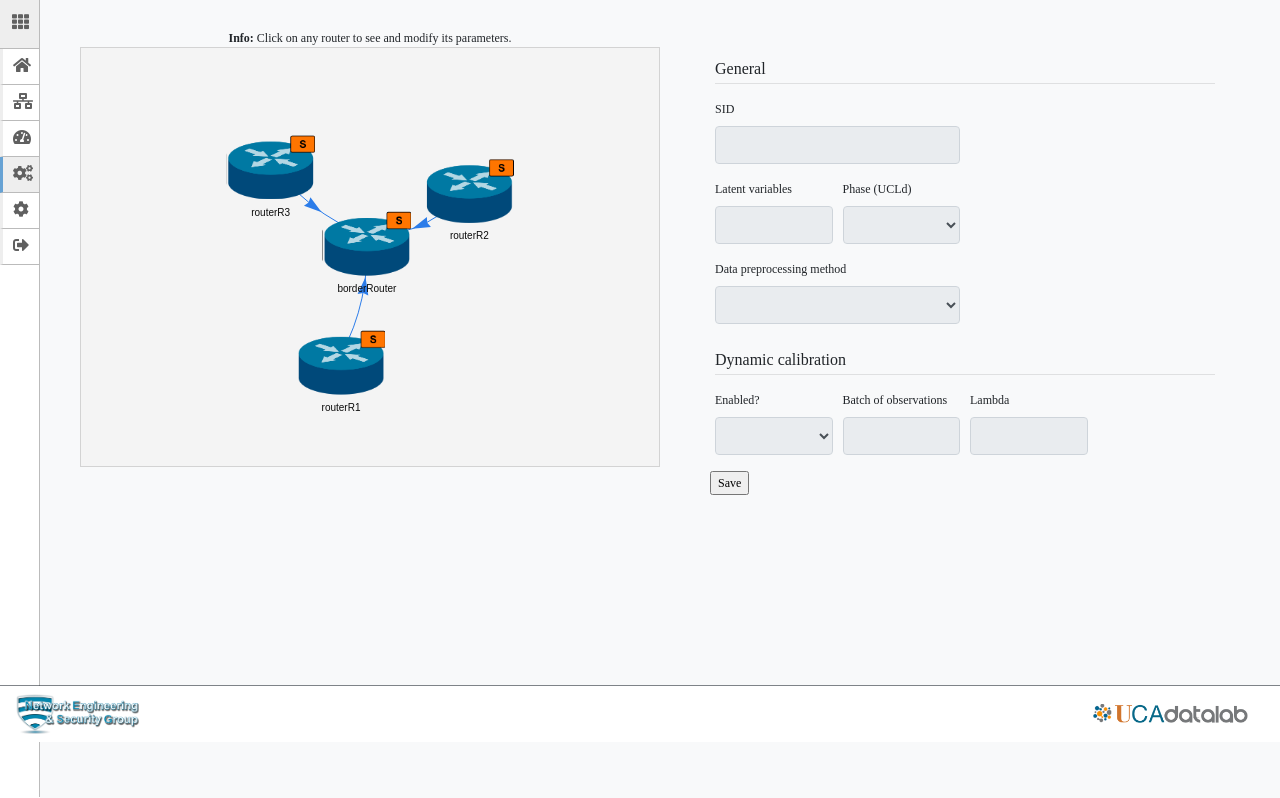
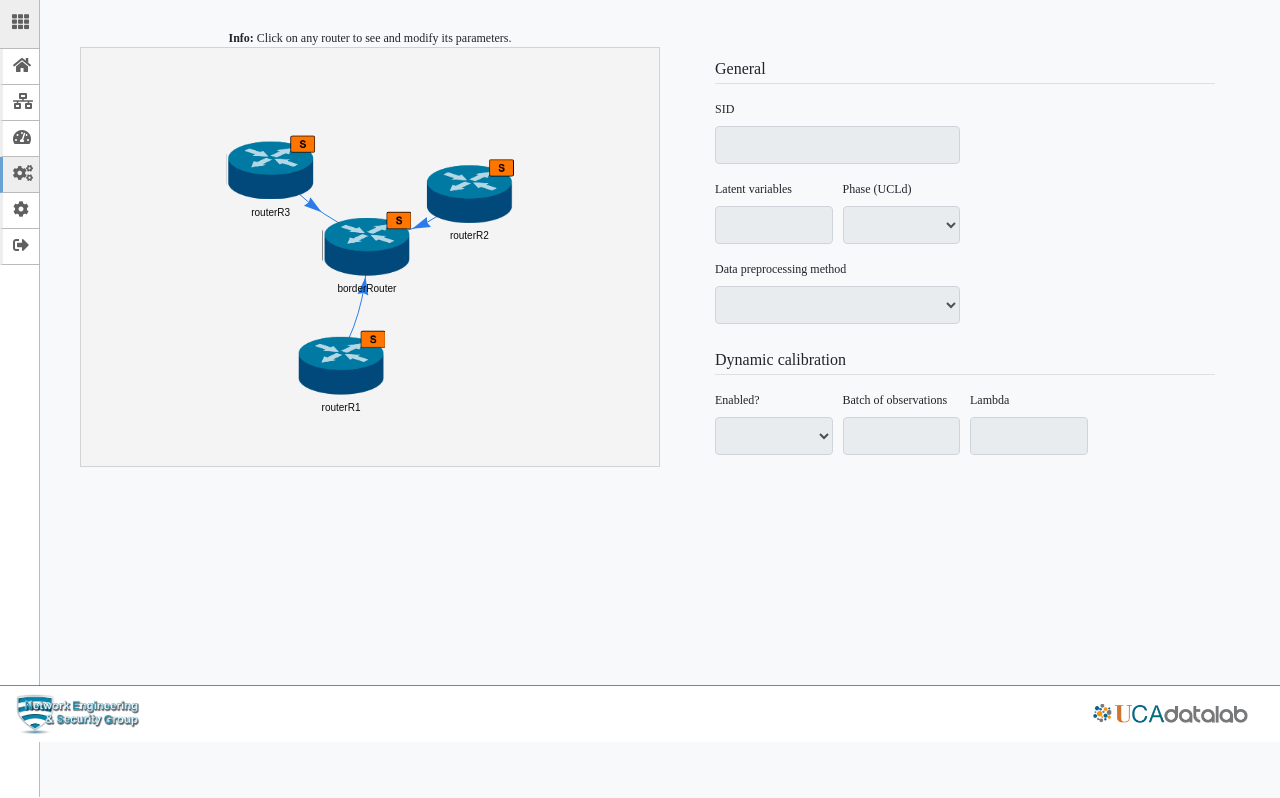
Before and after one commit to nesg-ugr/msnm-sensor, a Django app: page /mainboard/management/ in a window 1280 px wide. Shown: the part 58-856 px from the top of the page. Run offline with Django 3.2, Linux system fonts and the light colour scheme; a user stored in the database is signed in; some libraries are stand-ins or nearby versions; some web fonts are replaced.

Commit message:
feat(management.html): Remove button

```diff
--- a/dashboard/mainboard/templates/mainboard/management.html
+++ b/dashboard/mainboard/templates/mainboard/management.html
@@ -240,9 +240,6 @@
                             <input id="lambda_field" class="form-control" step="0.1" type="number" disabled autocomplete="off">
                         </div>
                     </div>
-                    <div class="form-row">
-                        <input type="submit" value="Save">
-                    </div>
                 </form>
             </div>
             <br/>
```
